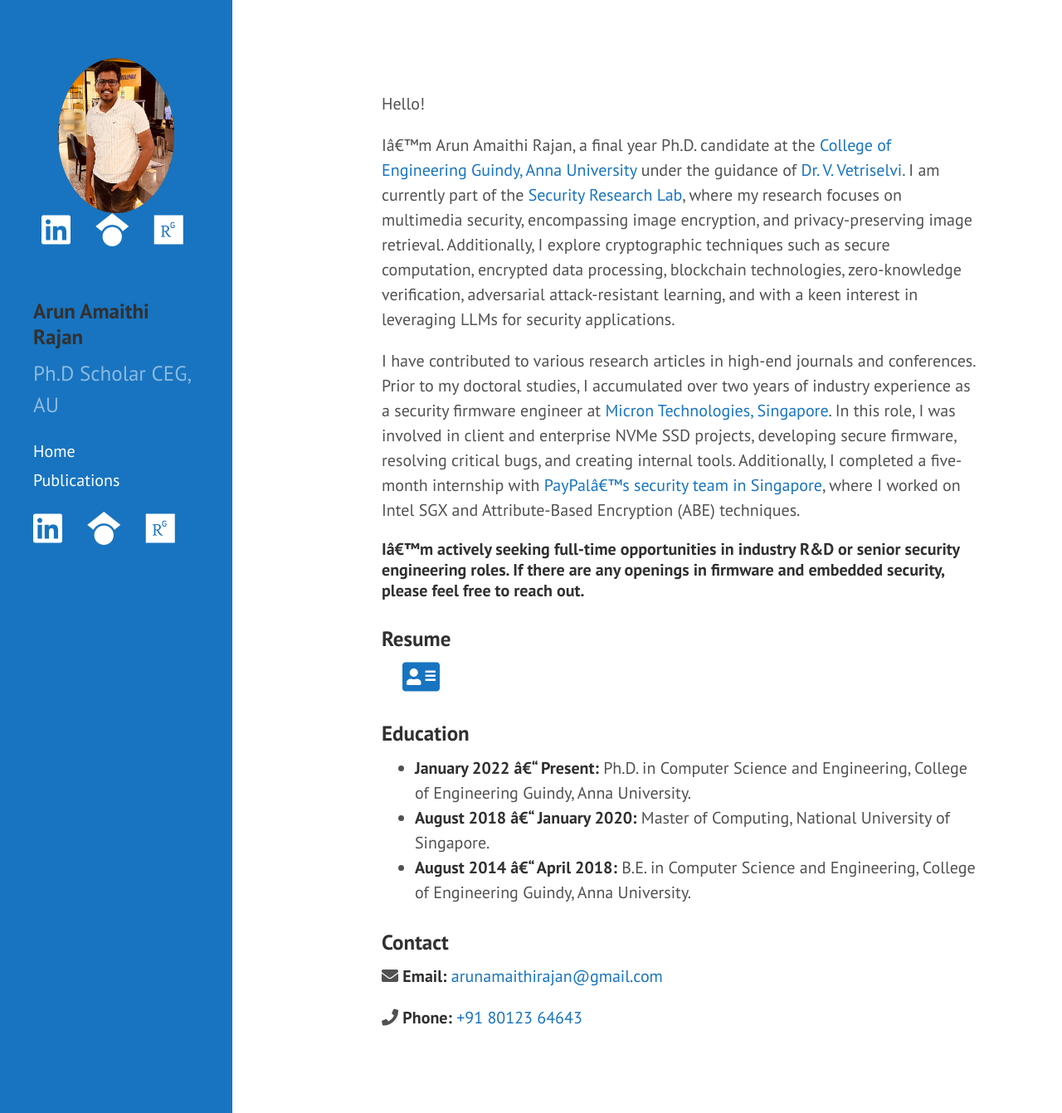
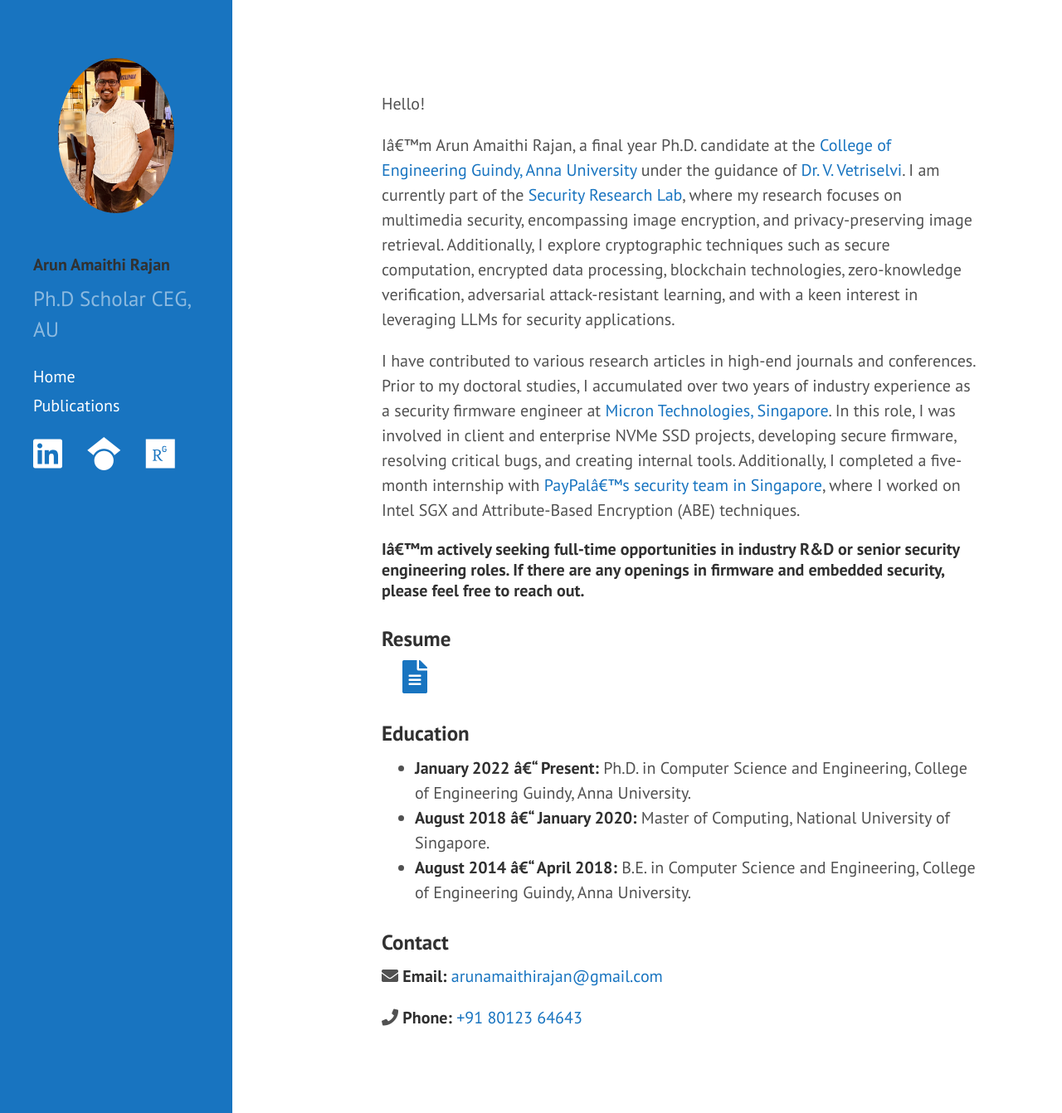
Before and after one commit to arunamaithi/arunamaithi.github.io, a Jekyll site: the page built from index.md, in a window 1280 px wide and 1342 px high. Shown: the whole window at 83% size. Built offline with Jekyll 4.4.1, drawn with Linux system fonts in a browser that asks for light colours.

Commit message:
update cv

```diff
--- a/_includes/sidebar.html
+++ b/_includes/sidebar.html
@@ -2,29 +2,15 @@
   <div class="sidebar-logo" style="align:center">
       <!--<img src="http://www.gravatar.com/avatar/{{ site.gravatar_md5 }}" />-->
 		<img src="/files/photo.jpg" />
-    <a href="https://www.linkedin.com/in/arunamaithi/">
-  	  <!-- <i class="fa fa-linkedin fa-2x"></i> -->
-      <i class="fa-brands fa-linkedin fa-2x"></i>
-    </a>
-    <!-- <a style="padding-left:25px;" href="{{ site.url }}/cv.pdf">
-  	  <i class="fa fa-address-card fa-2x"></i>
-    </a> -->
-    <a style="padding-left:25px" href="https://scholar.google.com/citations?user=RZSZVf8AAAAJ&hl=en">
-      <i class="fa-brands fa-google-scholar fa-2x"></i>
-    </a>
+  </div>
 
-    <a style="padding-left:25px" href="https://scholar.google.com/citations?user=RZSZVf8AAAAJ&hl=en">
-      <i class="fa-brands fa-researchgate fa-2x"></i>
-      <!-- <i class="fa-brands fa-google-scholar fa-2x"></i> -->
-    </a>
-  </div>
   <div class="container">
     <div class="sidebar-about">
-      <h3>
+      <h4>
         <!--<a href="{{ site.baseurl }}">-->
           {{ site.title }}
         <!--</a>-->
-      </h3>
+      </h4>
       <p class="lead">{{ site.description }}</p>
     </div>
 
--- a/index.md
+++ b/index.md
@@ -33,7 +33,8 @@ I have contributed to various research articles in high-end journals and confere
 
 <h3>Resume</h3>
 <a style="padding-left:25px;" href="{{ site.url }}/cv.pdf">
-  <i class="fa fa-address-card fa-2x"></i>
+  <i class="fa fa-file-alt fa-2x"></i>
+  <!-- <i class="fa fa-address-card fa-2x"></i> -->
   <!-- <i class="fa-solid fa-file-user fa-2x"></i> -->
 </a>
 
```
